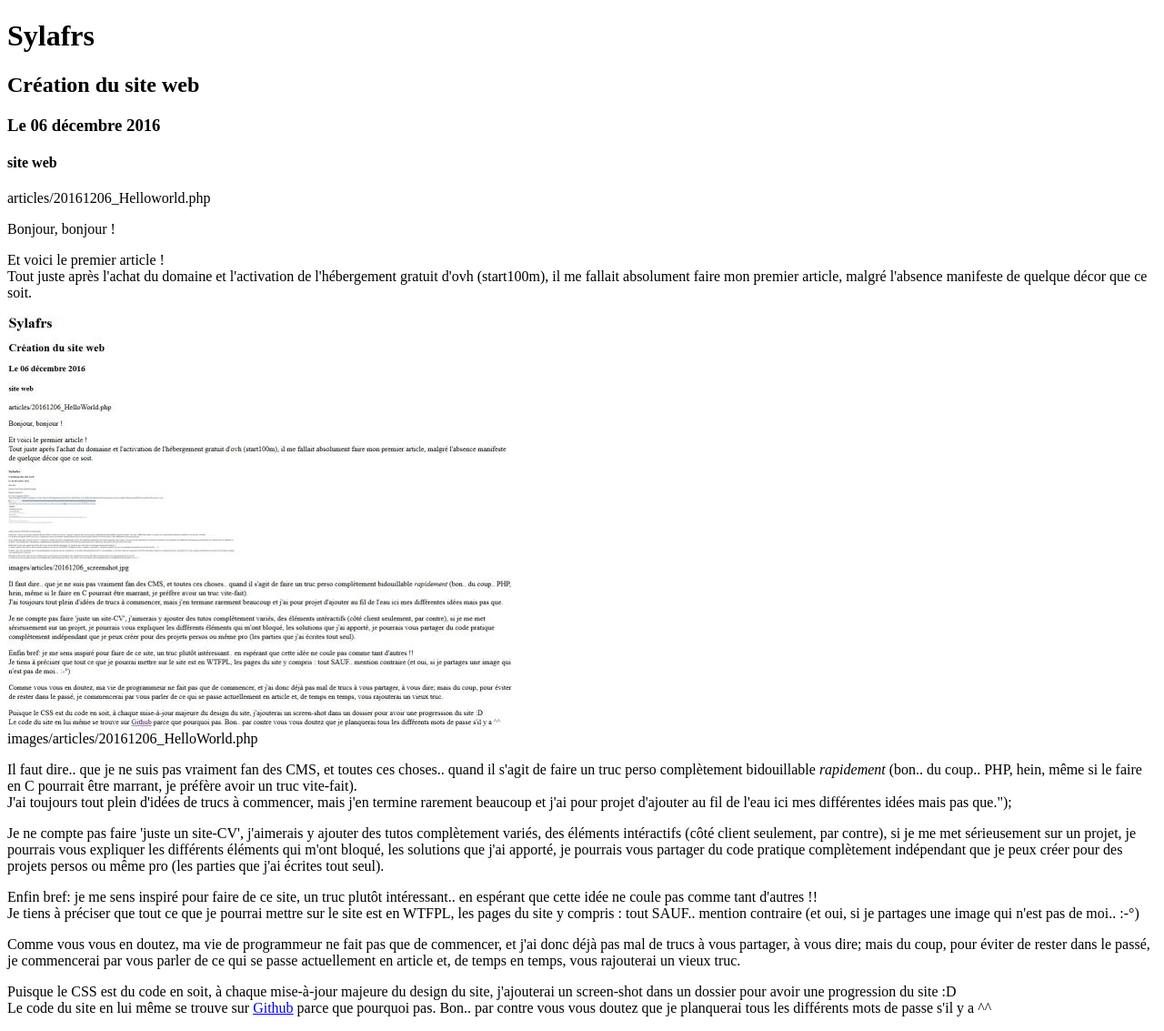
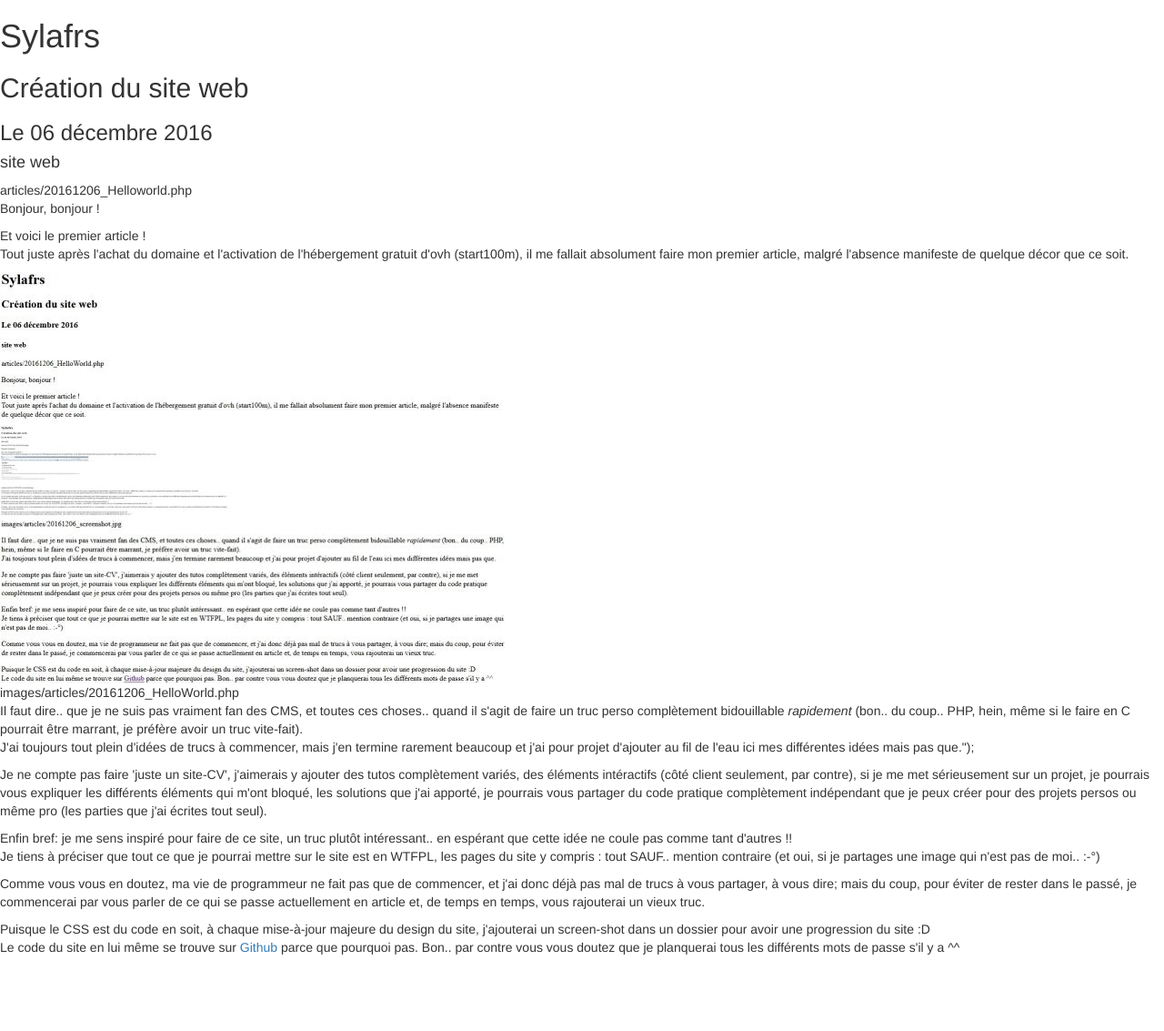
Before and after one commit to sylafrs/site, a PHP site: page / in a window 1280 px wide. Shown: the whole page at 91% size. After the commit the page ends 1049 px from the top, so only its background shows below. Run offline with PHP 8.4, Linux system fonts and the light colour scheme; some libraries are stand-ins or nearby versions.

Commit message:
Add bootstrap and jquery file addresses

```diff
--- a/index.php
+++ b/index.php
@@ -40,9 +40,27 @@
 	<head>
 		<meta charset="utf-8" />
 		<title>Sylafrs</title>
+
+		<meta http-equiv="X-UA-Compatible" content="IE=edge">
+    	<meta name="viewport" content="width=device-width, initial-scale=1">
+
+		<!-- jQuery (file is licensed) -->
+		<script type="text/javascript" src="https://code.jquery.com/jquery-3.1.1.min.js"></script>
+
+		<!-- Bootstrap CSS  (file is licensed) -->
+		<link rel="stylesheet" href="https://maxcdn.bootstrapcdn.com/bootstrap/3.3.7/css/bootstrap.min.css" integrity="sha384-BVYiiSIFeK1dGmJRAkycuHAHRg32OmUcww7on3RYdg4Va+PmSTsz/K68vbdEjh4u" crossorigin="anonymous" />
+
+		<!-- Optional bootstrap theme (file is licensed) -->
+		<link rel="stylesheet" href="https://maxcdn.bootstrapcdn.com/bootstrap/3.3.7/css/bootstrap-theme.min.css" integrity="sha384-rHyoN1iRsVXV4nD0JutlnGaslCJuC7uwjduW9SVrLvRYooPp2bWYgmgJQIXwl/Sp" crossorigin="anonymous">
+
+
+
 	</head>
 	<body>
 		<h1>Sylafrs</h1>
 		<?php include("articles/20161206_HelloWorld.php"); ?>
+
+		<!-- Bootstrap JavaScript (file is licensed)  -->
+		<script src="https://maxcdn.bootstrapcdn.com/bootstrap/3.3.7/js/bootstrap.min.js" integrity="sha384-Tc5IQib027qvyjSMfHjOMaLkfuWVxZxUPnCJA7l2mCWNIpG9mGCD8wGNIcPD7Txa" crossorigin="anonymous"></script>
 	</body>
 </html>
```
